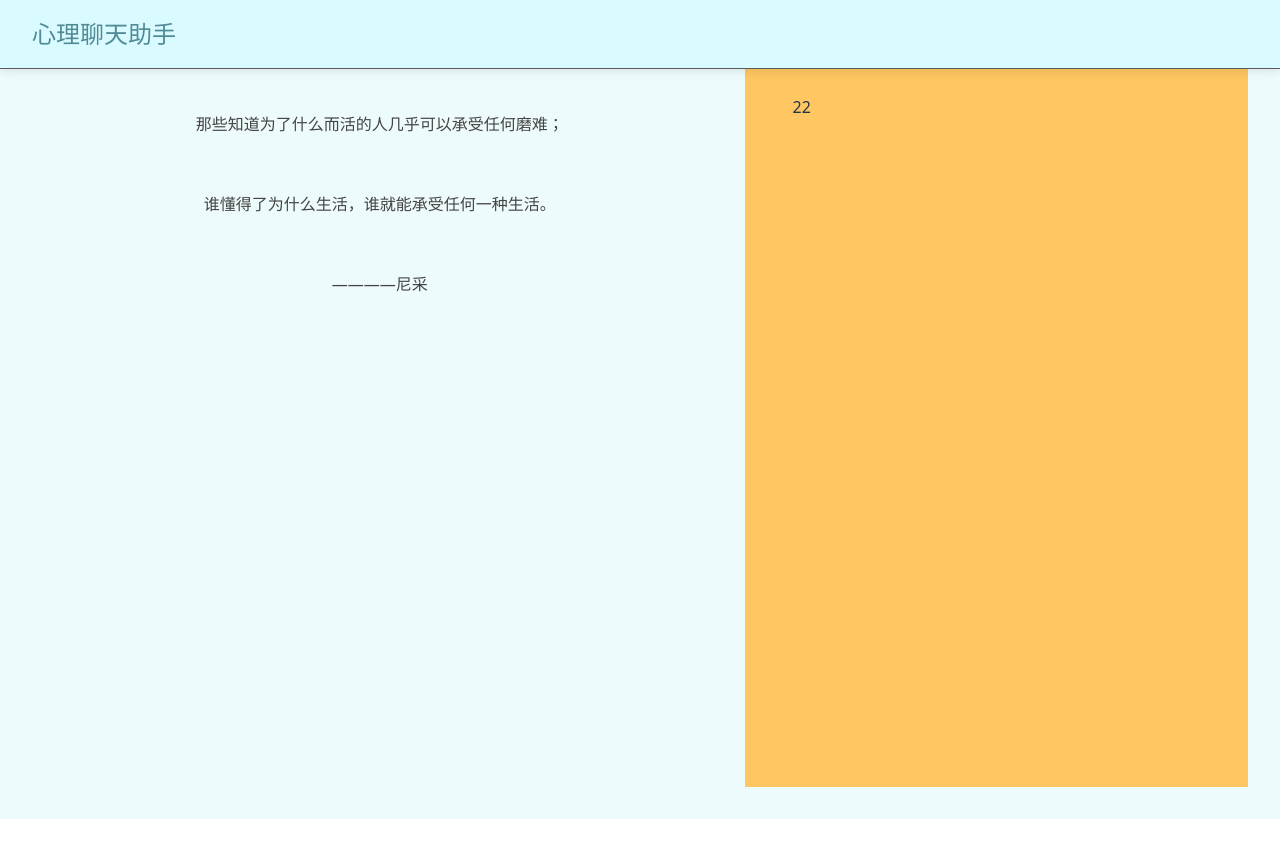
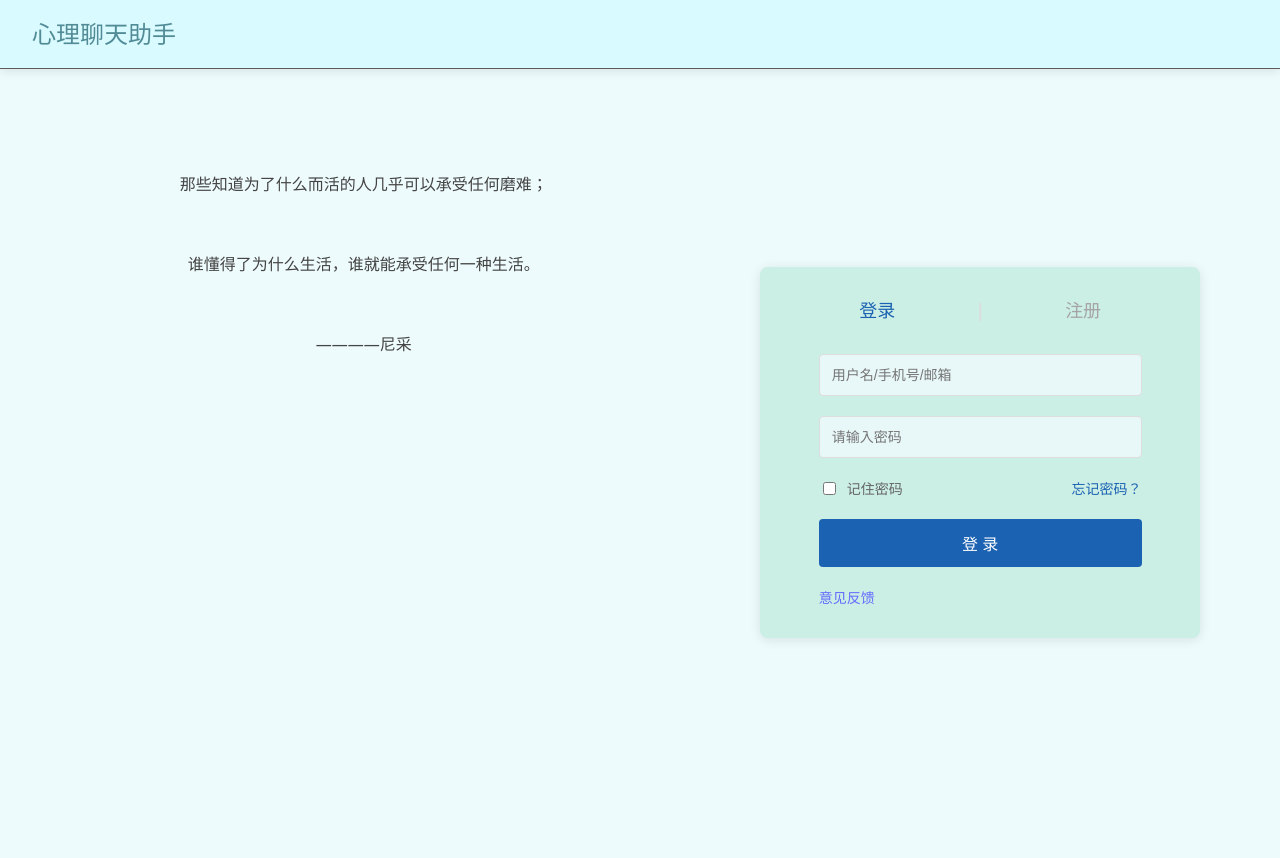
Before and after one commit to Treashep/psyas, a React (Vite) app in the folder front/: page /login in a window 1280 px wide. Shown: the top 858 px of the page. Before the commit the page ends 819 px from the top, so only its background shows below. Built offline with nearby package versions, Linux system fonts and the light colour scheme.

Commit message:
更新登录注册跳转逻辑及页面

```diff
--- a/front/src/pages/login/index.css
+++ b/front/src/pages/login/index.css
@@ -30,7 +30,118 @@
   margin-top: 15px;
   min-height: calc(100vh - 60px);
   padding: 3rem;
-  background-color: #ffc661;
   box-sizing: border-box;
   overflow: auto;
+  justify-content: center;
+  align-items: center;
 }
+
+.login {
+  width: 400px;
+  padding: 30px;
+  background: #cbeee5;
+  border-radius: 8px;
+  box-shadow: 0 2px 12px rgba(0, 0, 0, 0.1);
+  margin-top: -50px;
+}
+
+.login .title {
+  display: flex;
+  align-items: center;
+  justify-content: center;
+  gap: 20px;
+  margin-bottom: 30px;
+  font-size: 18px;
+}
+
+.login .title span {
+  cursor: pointer;
+  color: #a5a3a3;
+  transition: color 0.3s;
+  font-size: 18px;
+  font-weight: bold;
+}
+
+.login .title span:hover, .login .title .active {
+  color: #1b62b2;
+}
+
+.login .title .divider {
+  color: #ddd;
+  margin: 0 60px;
+}
+
+.form {
+  width: 85%;  /* 设置表单宽度，比login盒子小一些 */
+  margin: 0 auto;  /* 水平居中 */
+}
+
+.form .input-group {
+  margin-bottom: 20px;
+  display: flex;
+  justify-content: center;  /* 水平居中 */
+}
+
+.form input[type="text"],
+.form input[type="password"] {
+  width: 100%;
+  padding: 12px;
+  border: 1px solid #ddd;
+  border-radius: 4px;
+  font-size: 14px;
+  outline: none;
+  background-color: #e8f7f7;
+  color: #333;
+}
+
+.form input[type="text"]:focus,
+.form input[type="password"]:focus {
+  border-color: #1b62b2;
+}
+
+.remember {
+  display: flex;
+  justify-content: space-between;
+  align-items: center;
+  margin-bottom: 20px;
+  font-size: 14px;
+  color: #666;
+}
+
+.remember label {
+  display: flex;
+  align-items: center;
+  gap: 8px;
+}
+
+.forget {
+  color: #1b62b2;
+  text-decoration: none;
+}
+
+.login-btn {
+  width: 100%;
+  padding: 12px;
+  background: #1b62b2;
+  color: #fff;
+  border: none;
+  border-radius: 4px;
+  font-size: 16px;
+  cursor: pointer;
+  margin-bottom: 20px;
+}
+
+.extra-link {
+  display: flex;
+  justify-content: space-between;
+  font-size: 14px;
+}
+
+.extra-links a {
+  color: #666;
+  text-decoration: none;
+}
+
+.extra-links a:hover {
+  color: #1b62b2;
+}
--- a/front/src/pages/login/index.jsx
+++ b/front/src/pages/login/index.jsx
@@ -1,6 +1,14 @@
 import Bar from "../../components/bar"
 import '/src/pages/login/index.css';
-const Login = ()=>{
+import { useNavigate } from 'react-router-dom';
+
+const Login = () => {
+  const navigate = useNavigate();
+
+  const handleNavigation = (path) => {
+    navigate(path);
+  };
+
   return (
     <div className="body">
       <Bar />
@@ -15,7 +23,42 @@ const Login = ()=>{
           ————尼采
         </p>
       </div>
-      <div className="right">22</div>
+      <div className="right">
+        <div className="login">
+          <div className="title">
+            <span className="active" onClick={() => handleNavigation('/login')}>登录</span>
+            <span className="divider">|</span>
+            <span onClick={() => handleNavigation('/register')}>注册</span>
+          </div>
+          <div className="form">
+            <div className="input-group">
+              <input
+                type="text"
+                placeholder="用户名/手机号/邮箱"
+                autoComplete="off"
+              />
+            </div>
+            <div className="input-group">
+              <input
+                type="password"
+                placeholder="请输入密码"
+                autoComplete="off"
+              />
+            </div>
+            <div className="remember">
+              <label>
+                <input type="checkbox" />
+                <span>记住密码</span>
+              </label>
+              <a href="#" className="forget">忘记密码？</a>
+            </div>
+            <button className="login-btn">登 录</button>
+            <div className="extra-link">
+              <a href="#">意见反馈</a>
+            </div>
+          </div>
+        </div>
+      </div>
     </div>
   )
 
--- a/front/src/pages/register/index.jsx
+++ b/front/src/pages/register/index.jsx
@@ -15,7 +15,35 @@ const Register = ()=>{
           ————尼采
         </p>
       </div>
-      <div className="right">22</div>
+      <div className="right">
+        <div className="login">
+          <div className="title">
+            <span>密码登录</span>
+            <span className="divider">|</span>
+            <span>QQ登录</span>
+          </div>
+          <div className="form">
+            <div className="input-group">
+              <input type="text" placeholder="用户名/手机号/邮箱" />
+            </div>
+            <div className="input-group">
+              <input type="password" placeholder="请输入密码" />
+            </div>
+            <div className="remember">
+              <label>
+                <input type="checkbox" />
+                <span>记住密码</span>
+              </label>
+              <a href="#" className="forget">忘记密码？</a>
+            </div>
+            <button className="login-btn">登 录</button>
+            <div className="extra-links">
+              <a href="#">注册账号</a>
+              <a href="#">意见反馈</a>
+            </div>
+          </div>
+        </div>
+      </div>
     </div>
   )
 
--- /dev/null
+++ b/front/src/pages/talk/index.css
@@ -0,0 +1,91 @@
+.body {
+  width: 100vw;
+  min-height: calc(100vh - 60px); /* 减去导航栏的高度 */
+  display: flex;
+  margin-top: 60px; /* 为导航栏留出空间 */
+  background: #fff;
+  box-shadow: none;
+}
+
+.history-box {
+  width: 240px;
+  border-right: 1px solid #eee;
+  padding: 20px;
+  background: #fafafa;
+}
+
+.history-title {
+  font-size: 16px;
+  font-weight: bold;
+  margin-bottom: 16px;
+}
+
+.history-empty {
+  color: #666;
+  font-size: 14px;
+}
+
+.right-content {
+  flex: 1;
+  display: flex;
+  flex-direction: column;
+}
+
+.chat-area {
+  flex: 1;
+  padding: 20px;
+  overflow-y: auto;
+}
+
+.chat-window {
+  width: 72vw;
+  margin: 0 auto;
+  padding: 24px;
+  background: #fff;
+  border-radius: 8px;
+}
+
+.chat-title {
+  font-size: 18px;
+  margin-bottom: 20px;
+}
+
+.chat-text {
+  list-style: disc;
+  padding-left: 24px;
+  font-size: 16px;
+  line-height: 2;
+  color: #686868ff;
+}
+
+.input-area {
+  border-top: 1px solid #eee;
+  width: 72vw;
+  padding: 16px 30px;
+  background: #fff;
+  display: flex;
+  gap: 12px;
+  position: fixed;
+  bottom: 0;
+  right: 20px;
+}
+
+.input-box {
+  flex: 1;
+  padding: 12px 16px;
+  background-color: #ddd;
+  border: 1px solid #ddd;
+  border-radius: 6px;
+  font-size: 16px;
+  outline: none;
+}
+
+.send-btn {
+  padding: 0 24px;
+  background: #1b62b2;
+  color: #fff;
+  border: none;
+  border-radius: 6px;
+  cursor: pointer;
+  font-size: 16px;
+}
--- a/front/src/pages/talk/index.jsx
+++ b/front/src/pages/talk/index.jsx
@@ -1,48 +1,27 @@
 import React from "react";
+import Bar from "../../components/bar";
+import './index.css';
 
 const Talk = () => {
   return (
-    <div style={{
-      width: '100vw',
-      height: '100vh',
-      display: 'flex',
-      margin: 0,
-      background: '#fff',
-      boxShadow: 'none'
-    }}>
+    <div className="body">
+      <Bar />
       {/* 左侧历史对话栏 */}
-      <div style={{
-        width: '240px',
-        borderRight: '1px solid #eee',
-        padding: '20px',
-        background: '#fafafa'
-      }}>
-        <div style={{ fontSize: '16px', fontWeight: 'bold', marginBottom: '16px' }}>历史对话</div>
+      <div className="history-box">
+        <div className="history-title">历史对话</div>
         {/* 渲染历史对话列表 */}
-        <div style={{ color: '#666', fontSize: '14px' }}>暂无历史对话</div>
+        <div className="history-empty">暂无历史对话</div>
       </div>
 
       {/* 右侧内容区域 */}
-      <div style={{ flex: 1, display: 'flex', flexDirection: 'column' }}>
+      <div className="right-content">
         {/* 对话内容区域 */}
-        <div style={{ flex: 1, padding: '20px', overflowY: 'auto' }}>
-          <div style={{
-            width: '72vw',
-            margin: '0 auto',
-            padding: '24px',
-            background: '#fff',
-            borderRadius: '8px'
-          }}>
-            <div style={{ fontSize: '18px', marginBottom: '20px' }}>
+        <div className="chat-area">
+          <div className="chat-window">
+            <div className="chat-title">
               如你需要，我还可以为你设计：
             </div>
-            <div style={{
-              listStyle: 'disc',
-              paddingLeft: '24px',
-              fontSize: '16px',
-              lineHeight: '2',
-              color: '#686868ff'
-            }}>
+            <div className="chat-text">
               <p>
                 心理分析最初由西格蒙德·弗洛伊德创立，是一种深入探索人类潜意识、情感冲突与人格结构的心理学方法。它认为，许多我们表面无法理解的情绪、行为与人际关系模式，其实源于童年经历、未被觉察的欲望、压抑的情感与内在冲突。
               </p>
@@ -63,39 +42,13 @@ const Talk = () => {
         </div>
 
         {/* 底部输入框 */}
-        <div style={{
-          borderTop: '1px solid #eee',
-          width: '72vw',
-          padding: '16px 30px',
-          background: '#fff',
-          display: 'flex',
-          gap: '12px',
-          position: 'fixed',
-          bottom: 0,
-          right: '20px'
-        }}>
+        <div className="input-area">
           <input
             type="text"
             placeholder="请输入您的问题..."
-            style={{
-              flex: 1,
-              padding: '12px 16px',
-              backgroundColor: '#ddd',
-              border: '1px solid #ddd',
-              borderRadius: '6px',
-              fontSize: '16px',
-              outline: 'none'
-            }}
+            className="input-box"
           />
-          <button style={{
-            padding: '0 24px',
-            background: '#1b62b2',
-            color: '#fff',
-            border: 'none',
-            borderRadius: '6px',
-            cursor: 'pointer',
-            fontSize: '16px'
-          }}>
+          <button className="send-btn">
             发送
           </button>
         </div>
```
